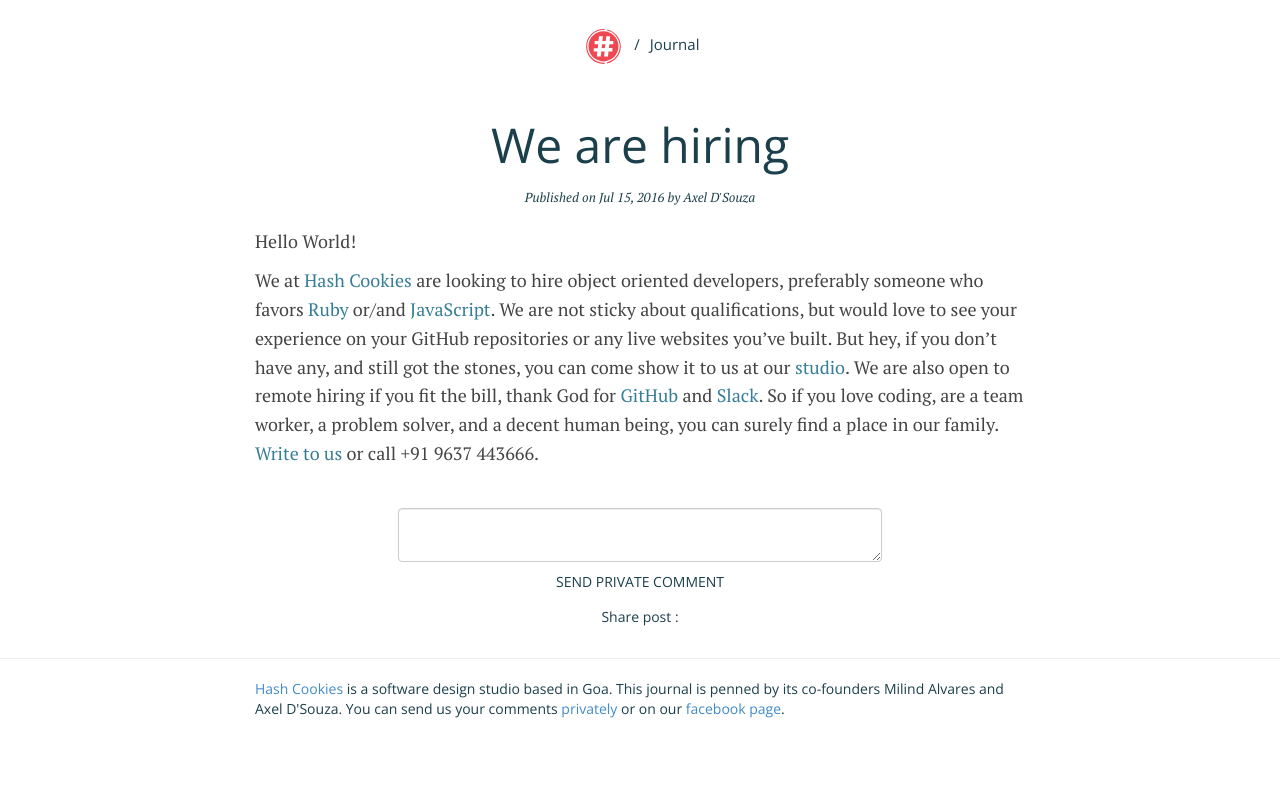
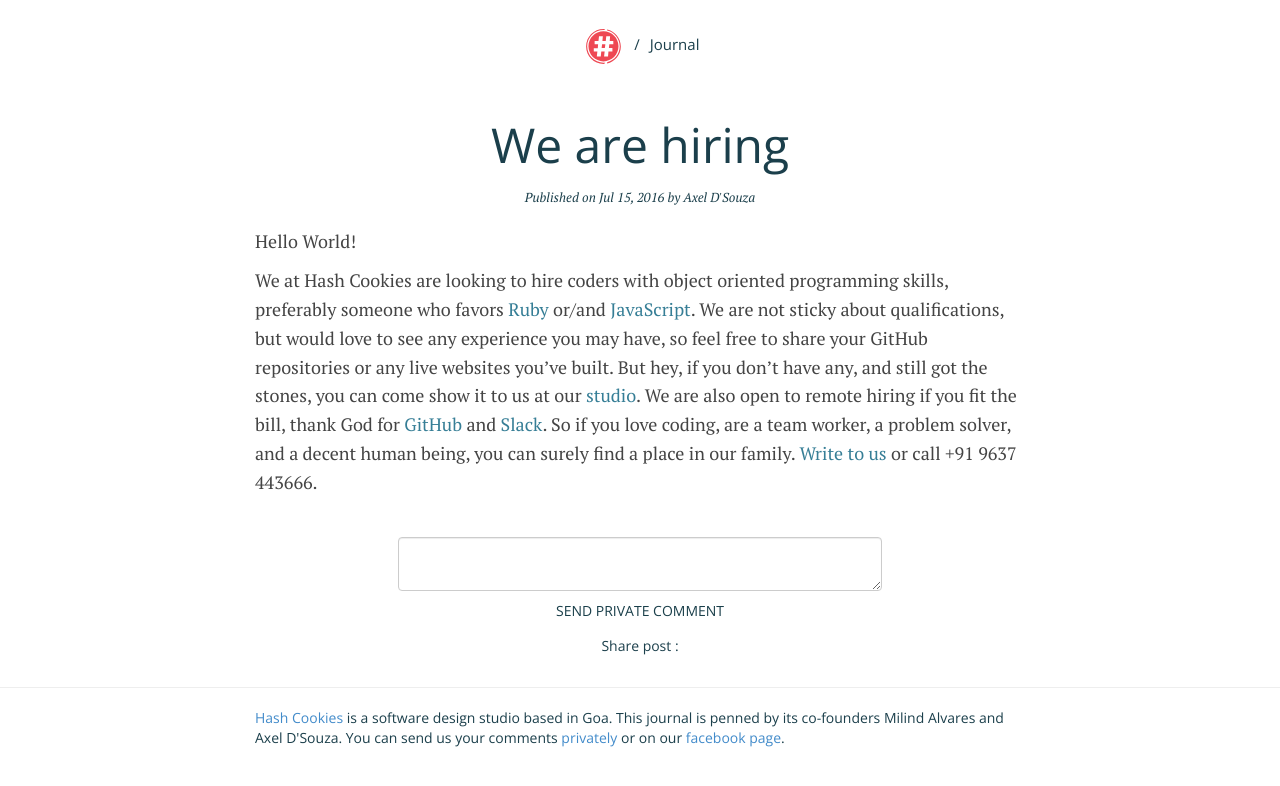
Before and after one commit to HashCookies/hashcookies.github.io, a Jekyll site: the page built from _posts/2016-07-16-we-are-hiring.markdown, in a window 1280 px wide. Shown: the top 786 px of the page. Built offline with Jekyll 4.4.1, drawn with Linux system fonts in a browser that asks for light colours; nearby versions of some CDN libraries; comment, search, counter and statistics services are not loaded.

Commit message:
Fixed jargon mistake

```diff
--- a/_posts/2016-07-16-we-are-hiring.markdown
+++ b/_posts/2016-07-16-we-are-hiring.markdown
@@ -5,9 +5,9 @@
 categories: hashcookies
 image: /assets/images/fb-ad.png
 author: "Axel D'Souza"
-description: "We at Hash Cookies are looking to hire Object Oriented Developers"
+description: "Hash Cookies is hiring coders."
 ---
 
 Hello World!
 
-We at [Hash Cookies](http://hashcooki.es) are looking to hire object oriented developers, preferably someone who favors [Ruby](https://www.ruby-lang.org) or/and [JavaScript](https://www.javascript.com). We are not sticky about qualifications, but would love to see your experience on your GitHub repositories or any live websites you've built. But hey, if you don't have any, and still got the stones, you can come show it to us at our [studio](https://www.google.co.in/maps/dir/''/hash+cookies+google+maps/@15.5675299,73.7127305,12z/data=!3m1!4b1!4m8!4m7!1m0!1m5!1m1!1s0x3bbfea6877384119:0xee3ecec85417a514!2m2!1d73.782771!2d15.567541). We are also open to remote hiring if you fit the bill, thank God for [GitHub](https://github.com) and [Slack](https://slack.com). So if you love coding, are a team worker, a problem solver, and a decent human being, you can surely find a place in our family. [Write to us](mailto:fresh@hashcooki.es) or call +91 9637 443666.
+We at Hash Cookies are looking to hire coders with object oriented programming skills, preferably someone who favors [Ruby](https://www.ruby-lang.org) or/and [JavaScript](https://www.javascript.com). We are not sticky about qualifications, but would love to see any experience you may have, so feel free to share your GitHub repositories or any live websites you've built. But hey, if you don't have any, and still got the stones, you can come show it to us at our [studio](https://www.google.co.in/maps/dir/''/hash+cookies+google+maps/@15.5675299,73.7127305,12z/data=!3m1!4b1!4m8!4m7!1m0!1m5!1m1!1s0x3bbfea6877384119:0xee3ecec85417a514!2m2!1d73.782771!2d15.567541). We are also open to remote hiring if you fit the bill, thank God for [GitHub](https://github.com) and [Slack](https://slack.com). So if you love coding, are a team worker, a problem solver, and a decent human being, you can surely find a place in our family. [Write to us](mailto:fresh@hashcooki.es) or call +91 9637 443666.
```
